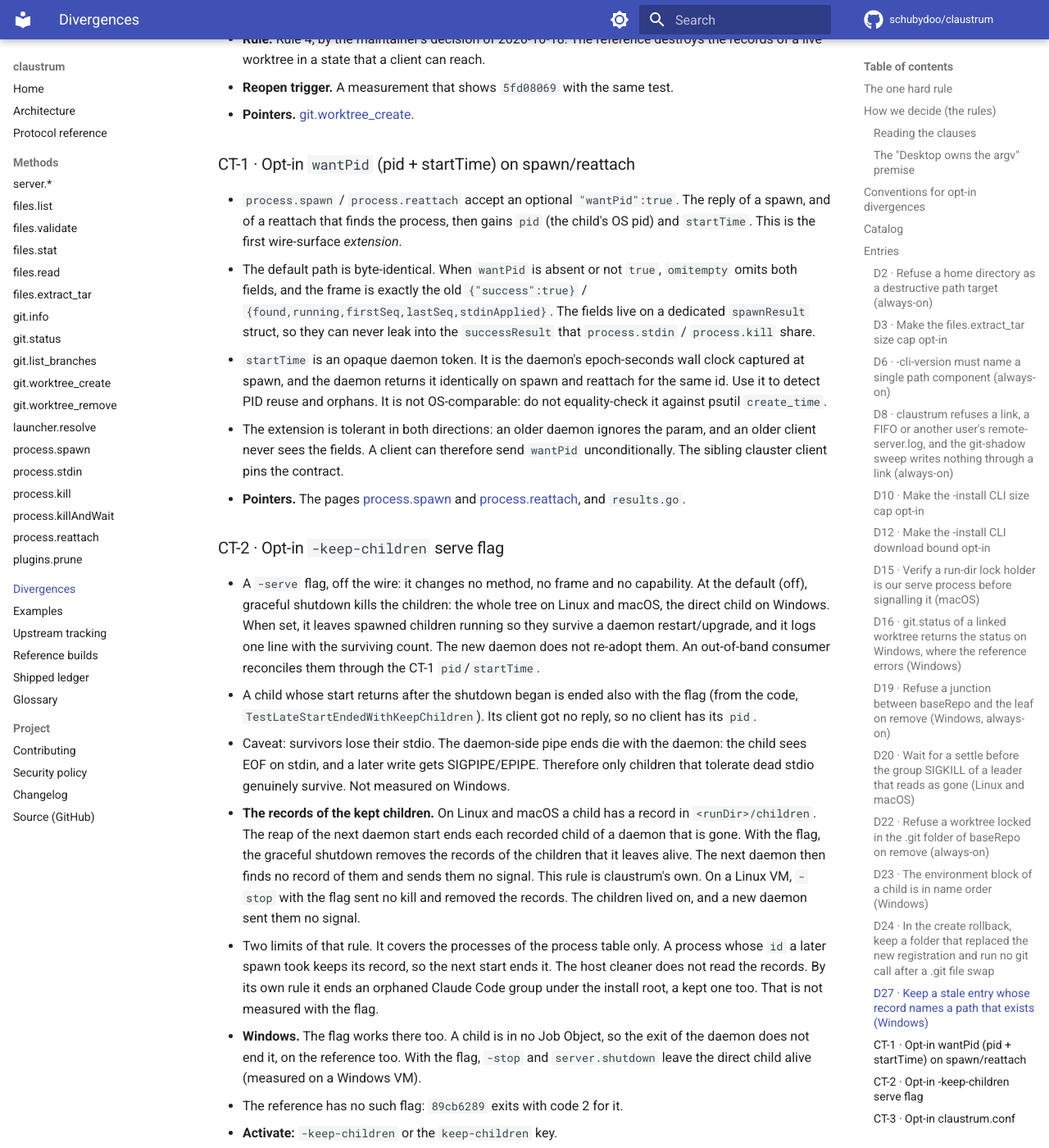
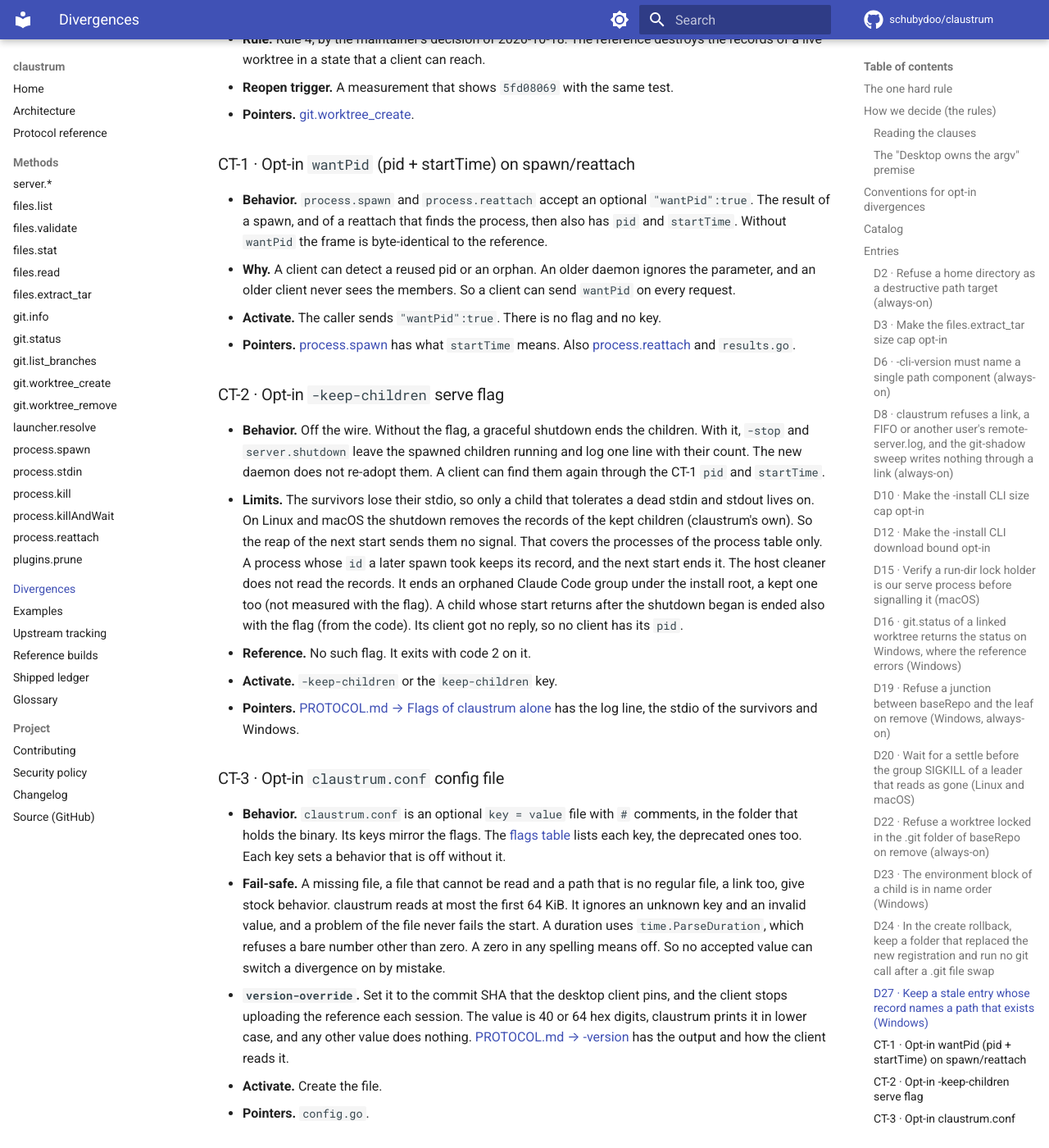
Before and after one commit to schubydoo/claustrum, an MkDocs documentation site: the page built from docs/DIVERGENCES.md, in a window 1280 px wide and 1400 px high, scrolled down 14794 px. Shown: the whole window at 82% size. Built offline with MkDocs 1.6.1 and Material for MkDocs 9.7.7, drawn with Linux system fonts in a browser that asks for light colours; comment, search, counter and statistics services are not loaded; some of the changed text lies outside the part shown.

Commit message:
docs: cut the CT and retired entries of DIVERGENCES.md and lower its limit
Co-Authored-By: Claude Opus 5.5 <noreply@anthropic.com>

```diff
--- a/docs/DIVERGENCES.md
+++ b/docs/DIVERGENCES.md
@@ -609,213 +609,159 @@ no flag and no key.
 
 ### CT-1 · Opt-in `wantPid` (pid + startTime) on spawn/reattach { #ct-1 }
 
-- `process.spawn` / `process.reattach` accept an optional `"wantPid":true`. The
-  reply of a spawn, and of a reattach that finds the process, then gains `pid`
-  (the child's OS pid) and `startTime`. This is the first wire-surface
-  *extension*.
-- The default path is byte-identical. When `wantPid` is absent or not `true`,
-  `omitempty` omits both fields, and the frame is exactly the old
-  `{"success":true}` / `{found,running,firstSeq,lastSeq,stdinApplied}`. The fields live on a
-  dedicated `spawnResult` struct, so they can never leak into the `successResult`
-  that `process.stdin` / `process.kill` share.
-- `startTime` is an opaque daemon token. It is the daemon's epoch-seconds wall
-  clock captured at spawn, and the daemon returns it identically on spawn and
-  reattach for the same id. Use it to detect PID reuse and orphans. It is not
-  OS-comparable: do not equality-check it against psutil `create_time`.
-- The extension is tolerant in both directions: an older daemon ignores the param,
-  and an older client never sees the fields. A client can therefore send `wantPid`
-  unconditionally. The sibling clauster client pins the contract.
-- **Pointers.** The pages [process.spawn](protocol/process-spawn.md#response) and
-  [process.reattach](protocol/process-reattach.md), and `results.go`.
+- **Behavior.** `process.spawn` and `process.reattach` accept an optional
+  `"wantPid":true`. The result of a spawn, and of a reattach that finds the
+  process, then also has `pid` and `startTime`. Without `wantPid` the frame is
+  byte-identical to the reference.
+- **Why.** A client can detect a reused pid or an orphan. An older daemon ignores
+  the parameter, and an older client never sees the members. So a client can
+  send `wantPid` on every request.
+- **Activate.** The caller sends `"wantPid":true`. There is no flag and no key.
+- **Pointers.** [process.spawn](protocol/process-spawn.md#response) has what
+  `startTime` means. Also [process.reattach](protocol/process-reattach.md) and
+  `results.go`.
 
 ### CT-2 · Opt-in `-keep-children` serve flag { #ct-2 }
 
-- A `-serve` flag, off the wire: it changes no method, no frame and no capability.
-  At the default (off), graceful shutdown kills the children: the whole tree on
-  Linux and macOS, the direct child on Windows. When set, it
-  leaves spawned children running so they survive a daemon restart/upgrade, and it
-  logs one line with the surviving count. The new daemon does not re-adopt them. An
-  out-of-band consumer reconciles them through the CT-1 `pid`/`startTime`.
-- A child whose start returns after the shutdown began is ended also with the flag
-  (from the code, `TestLateStartEndedWithKeepChildren`). Its client got no reply,
-  so no client has its `pid`.
-- Caveat: survivors lose their stdio. The daemon-side pipe ends die with the
-  daemon: the child sees EOF on stdin, and a later write gets SIGPIPE/EPIPE.
-  Therefore only children that tolerate dead stdio genuinely survive. Not measured
-  on Windows.
-- **The records of the kept children.** On Linux and macOS a child has a record in
-  `<runDir>/children`. The reap of the next daemon start ends each recorded
-  child of a daemon that is gone. With the flag, the graceful shutdown removes the
-  records of the children that it leaves alive. The next daemon then finds no
-  record of them and sends them no signal. This rule is claustrum's own. On a
-  Linux VM, `-stop` with the flag sent no kill and removed the records. The
-  children lived on, and a new daemon sent them no signal.
-- Two limits of that rule. It covers the processes of the process table only. A
-  process whose `id` a later spawn took keeps its record, so the next start ends
-  it. The host cleaner does not read the records. By its own rule it ends an
-  orphaned Claude Code group under the install root, a kept one too. That is not
-  measured with the flag.
-- **Windows.** The flag works there too. A child is in no Job Object, so the exit
-  of the daemon does not end it, on the reference too. With the flag, `-stop` and
-  `server.shutdown` leave the direct child alive (measured on a Windows VM).
-- The reference has no such flag: `89cb6289` exits with code 2 for it.
-- **Activate:** `-keep-children` or the `keep-children` key.
-- **Pointers.** [PROTOCOL.md → -serve](PROTOCOL.md#-serve-run-the-daemon).
+- **Behavior.** Off the wire. Without the flag, a graceful shutdown ends the
+  children. With it, `-stop` and `server.shutdown` leave the spawned children
+  running and log one line with their count. The new daemon does not re-adopt
+  them. A client can find them again through the CT-1 `pid` and `startTime`.
+- **Limits.** The survivors lose their stdio, so only a child that tolerates a
+  dead stdin and stdout lives on. On Linux and macOS the shutdown removes the
+  records of the kept children (claustrum's own). So the reap of the next start
+  sends them no signal. That covers the processes of the process table only.
+  A process whose `id` a later spawn took keeps its record, and the next start
+  ends it. The host cleaner does not read the records. It ends an orphaned
+  Claude Code group under the install root, a kept one too (not measured with
+  the flag). A child whose start returns after the shutdown began is ended also
+  with the flag (from the code). Its client got no reply, so no client has its
+  `pid`.
+- **Reference.** No such flag. It exits with code 2 on it.
+- **Activate.** `-keep-children` or the `keep-children` key.
+- **Pointers.** [PROTOCOL.md → Flags of claustrum
+  alone](PROTOCOL.md#flags-of-claustrum-alone) has the log line, the stdio of the
+  survivors and Windows.
 
 ### CT-3 · Opt-in `claustrum.conf` config file { #ct-3 }
 
-- A single place to turn deviations on. Absent ⇒ stock. This is an optional
-  `key = value` file, read from the directory that holds the binary. If the file is
-  missing, unreadable, non-regular, or malformed, claustrum behaves as a stock
-  replica. Every key gates an already-opt-in divergence. The file adds zero new
-  dependency (stdlib `bufio` + `strings.Cut`, `#` comments). claustrum ignores
-  unknown keys and invalid values, which keeps the format forward-compatible and
-  fail-safe. Precedence: explicit CLI flag > config > default.
-- Keys mirror the flags: `version-override`, `keep-children`, `metrics-addr`,
-  `wire-log`, `wire-log-max-string`, `listen-pipe`, `max-extract-bytes` (D3), `max-cli-bytes` (D10),
-  `cli-download-timeout` (D12). Four more keys are deprecated and set
-  nothing: `files-read-regular-only` (retired D4), `git-timeout` (retired D5),
-  `cli-probe-timeout` (retired D11) and `libc-probe-timeout` (retired D14). Durations use `time.ParseDuration`, which
-  rejects a bare number, except zero. Zero parses in unboundedly many spellings and
-  always means disabled. No accepted oddity can switch a divergence *on*.
-- `version-override` makes claustrum a permanent drop-in. The desktop client
-  decides whether to re-upload the daemon: it runs `<bin> --version` on the cached
-  `~/.claude/remote/srv/<pinned-sha>/server` and matches the output against the SHA
-  it pins. Stock claustrum prints its own version, so the client re-SFTPs the
-  reference every session. Set the key to that bare commit SHA. A 40-hex git SHA-1
-  is accepted, and a 64-hex value is accepted too. Anything else is a no-op.
-  claustrum then prints
-  `claude-ssh <sha> (via Claustrum …)`, the client hits the cache, and it stops
-  overwriting.
-- **Off the wire, off by default.** `-version` is CLI stdout, not a JSON-RPC frame.
-  `server.capabilities` still reports claustrum's own version.
-- Fail-safe and hardened: regular-file-only via `Lstat`, `io.LimitReader` ≤ 64 KiB,
-  per-key validation (`version-override` gated to
-  `^(?:[0-9a-fA-F]{40}|[0-9a-fA-F]{64})$` and lower-cased). claustrum uses every
-  value as data, never as a format string. Any doubt → stock. Startup never fails.
-- **Pointers.** [PROTOCOL.md → -version](PROTOCOL.md#-version), and `config.go`.
+- **Behavior.** `claustrum.conf` is an optional `key = value` file with `#`
+  comments, in the folder that holds the binary. Its keys mirror the flags. The
+  [flags table](PROTOCOL.md#flags-and-config-keys) lists each key, the
+  deprecated ones too. Each key sets a behavior that is off without it.
+- **Fail-safe.** A missing file, a file that cannot be read and a path that is no
+  regular file, a link too, give stock behavior. claustrum reads at most the
+  first 64 KiB. It ignores an unknown key and an invalid value, and a problem of
+  the file never fails the start. A duration uses `time.ParseDuration`, which
+  refuses a bare number other than zero. A zero in any spelling means off. So no
+  accepted value can switch a divergence on by mistake.
+- **`version-override`.** Set it to the commit SHA that the desktop client pins,
+  and the client stops uploading the reference each session. The value is 40 or
+  64 hex digits, claustrum prints it in lower case, and any other value does
+  nothing. [PROTOCOL.md → -version](PROTOCOL.md#-version) has the output and
+  how the client reads it.
+- **Activate.** Create the file.
+- **Pointers.** `config.go`.
 
 ### CT-4 · Opt-in hardened token persistence — deferred idea { #ct-4 }
 
-- **Context.** The daemon persists its token to `daemon.token` (`0600`) beside the
-  socket, so a client can reconnect. That is parity, and it is on by default
-  (`tokenpersist.go`). There are two accepted parity caveats. The file survives an
-  unclean kill or crash, because cleanup runs only on graceful shutdown. And on
-  Windows, `0600` is not an owner-only DACL.
-- **Idea (not built).** A `claustrum.conf` key, for example `persist-token = false`,
-  or a Windows owner-only DACL on the file, or both. These are for operators who
-  prefer a smaller on-disk
-  token window over drop-in reconnect. Must stay absent ⇒ stock.
-- **Why deferred.** There is no demand. The default matches the reference, and the
-  socket directory is already owner-scoped in the real deployment. We record the
-  idea so the security trade-off is not lost.
-- **Pointers.** [PROTOCOL.md → Token persistence](PROTOCOL.md#token-persistence-daemontoken), and `tokenpersist.go`.
+- **Idea (not built).** A `claustrum.conf` key such as `persist-token = false`,
+  or an owner-only DACL on `daemon.token` on Windows, or both. It is for an
+  operator who prefers a smaller on-disk token window over reconnect. Without
+  the key the daemon stays stock.
+- **Why deferred.** There is no demand. The default matches the reference, and
+  the socket folder is owner-only in the real deployment.
+- **Pointers.** [PROTOCOL.md → Token
+  persistence](PROTOCOL.md#token-persistence-daemontoken) has the file and its
+  two caveats, and `tokenpersist.go`.
 
 ### CT-5 · Opt-in `-listen-pipe` Windows named-pipe transport { #ct-5 }
 
-- **Shipped.** `-listen-pipe` makes `-serve` *additionally* serve the exact same
-  NDJSON JSON-RPC dispatch over a Windows named pipe, concurrently with the
-  `AF_UNIX` socket. Off ⇒ stock. The wire contract, the field ordering and the
-  framing stay the same whether a request arrives over the socket or over the pipe.
-- **Why.** Without the pipe, a Windows client that cannot consume an `AF_UNIX`
-  socket cannot attach. Python `asyncio` is the notable example: its Windows
-  Proactor loop natively supports named pipes. This was clauster's ask.
-- **Discovery + auth.** claustrum picks the pipe name
-  (`\\.\pipe\claustrum-<instance-id>`, client-opaque) and publishes it to `rpc.pipe`
-  beside the socket (atomic write before accepting, and claustrum removes it on
-  graceful shutdown). Same in-band `"auth"` + `daemon.token` handshake. Owner-only
-  DACL (SDDL
-  `D:P(A;;GA;;;<current-user-SID>)`), local-only, no new authenticated surface
-  ([SECURITY.md](https://github.com/schubydoo/claustrum/blob/main/SECURITY.md)).
-- **Windows-only:** elsewhere claustrum ignores the flag and prints a warning
-  (`honorListenPipe`). A setup failure is non-fatal: the socket still serves.
-- **Activate:** `-listen-pipe` or the `listen-pipe` key.
-- **Pointers.** [PROTOCOL.md → Named-pipe transport](PROTOCOL.md#named-pipe-transport-windows-opt-in).
-  Also `pipetransport.go` and `pipetransport_windows.go`.
+- **Behavior.** On Windows, `-serve` also serves the same JSON-RPC dispatch over a
+  named pipe, beside the `AF_UNIX` socket, with the same frames and the same
+  `"auth"`. Other systems ignore the
+  flag and log a warning. A setup failure is not fatal, and the socket still
+  serves.
+- **Why.** A Windows client that cannot use an `AF_UNIX` socket can attach.
+  Python `asyncio` is the example: its Windows loop supports named pipes.
+- **Activate.** `-listen-pipe` or the `listen-pipe` key.
+- **Pointers.** [PROTOCOL.md → Named-pipe
+  transport](PROTOCOL.md#named-pipe-transport-windows-opt-in) has the name, the
+  file rules and the DACL. Also `pipetransport.go` and
+  `pipetransport_windows.go`.
 
 ## Retired entries
 
-A retired entry is a divergence that a later reference build, or a later
-measurement of the reference, made moot. The maintainer also retires an entry to
-follow the reference. Its number is not reused, and its old
-link points here. Where a retired entry had a flag, the flag and its
-`claustrum.conf` key are still accepted, set nothing, and log one warning. The
-warning comes in the mode of the flag, `-serve` or `-install`. A duration flag
+A retired entry is a divergence that the reference made moot, or one that the
+maintainer retired to follow the reference. Its number is not reused. A retired
+flag and its `claustrum.conf` key are still accepted and set nothing. Each logs
+one warning in the mode of the flag, `-serve` or `-install`. A duration flag
 whose value does not parse fails the flag parse with exit 2 (from the code).
 
 ### D1 · Verify the `-cli-zst` blob against a supplied checksum (retired) { #d1 }
 
-Since `7d193f89` the reference checks a supplied `-cli-checksum` against the
-`-cli-zst` blob, and claustrum does the same. The compare is case-sensitive, and
-a mismatch answers `checksum mismatch` and keeps the blob.
+claustrum checks a supplied `-cli-checksum` against the `-cli-zst` blob, as the
+reference does: see [PROTOCOL.md → -install](PROTOCOL.md#-install-ensure-the-agent-cli).
 
 ### D4 · `files.read` refuses a file that is not regular (retired) { #d4 }
 
-D4 made that refusal opt-in, because older builds read such a path. `5fd08069`
-refuses it with `-32602 files.read: not a regular file` (Linux, macOS and
-Windows VMs), and claustrum now does the same with no switch. The flag
-`-files-read-regular-only` warns on `-serve`.
+`files.read` refuses a path that is not a regular file with no switch, as the
+reference does: see [files.read](protocol/files-read.md).
 
 ### D5 · Deadline on the `git` calls (retired) { #d5 }
 
-D5 made a deadline on the git calls opt-in. `5fd08069` stops the git calls of
-four methods at measured limits, and claustrum now has those limits, always. See
+The git calls have the time limits of the reference, always: see
 [PROTOCOL.md → Time limits of git calls](PROTOCOL.md#time-limits-of-git-calls).
-The flag `-git-timeout` warns on `-serve`.
 
 ### D7 · `-cli-version` must not collide with the install temp sweep (retired) { #d7 }
 
-Since `4534d86` the sweep removes an entry that is about 10 minutes old or more.
-So the reference installs a version such as `.fetch-1` and keeps it. claustrum
-does the same, and [D6](#d6) still applies to every version.
+A version with a sweep name, such as `.fetch-1`, installs and stays in that run,
+as on the reference. [D6](#d6) still applies to every version.
 
 ### D9 · Namespace-wide params binding (retired) { #d9 }
 
-A method now ignores a member that another method of its namespace reads, as
-`5fd08069` does (Linux, macOS and Windows VMs).
+A method ignores a member that another method of its namespace reads, as the
+reference does: see [PROTOCOL.md → Params presence and
+typing](PROTOCOL.md#params-presence-and-typing).
 
 ### D11 · Deadline on the `<cli> --version` run of `-install` (retired) { #d11 }
 
-The reference stops a present CLI at 30 s (Linux, macOS and Windows). It stops
-a CLI that it installed in the same run at 120 s. It answers a `cli unresponsive: …`
-`cliError` with `"cliUnresponsive":true`. claustrum now does the
-same, always. The flag `-cli-probe-timeout` warns on `-install`.
+D11 made a deadline on that run opt-in, and claustrum now stops it at the 30 s and
+120 s of the reference, always: see
+[PROTOCOL.md → -install](PROTOCOL.md#-install-ensure-the-agent-cli).
 
 ### D13 · `-install` verified the checksum before decompressing (retired) { #d13 }
 
-`5fd08069` decompresses first and answers the decoder text with a right or a
-wrong checksum. claustrum now decompresses into the staging file first and
-verifies before the chmod, the clear and the rename.
+claustrum decompresses into the staging file first, as the reference does, so a
+body that is no zstd archive answers the decoder text. The checksum test comes
+before the chmod, the clear and the rename.
 
 ### D14 · Deadline on the `ldd --version` libc probe (retired) { #d14 }
 
-Since `19f30c46` the reference bounds `ldd` at 5 s and then waits up to about
-2 s for its output. claustrum now does the same, always. The flag
-`-libc-probe-timeout` warns on `-install`.
+The `ldd` probe has the 5 s bound of the reference, always: see
+[PROTOCOL.md → -install](PROTOCOL.md#-install-ensure-the-agent-cli).
 
 ### D17 · An abandoned `lsof` run reads as busy, not idle (retired) { #d17 }
 
-Take an idle daemon whose `lsof` run `SIGKILL` cannot end. There `5fd08069`
-also sends no SIGTERM. It keeps the run dir and logs the same refusal line
-(macOS VM).
-claustrum takes longer for that pass, but no signal and no folder differ, so it
-is no divergence.
+On macOS an idle daemon whose `lsof` run `SIGKILL` cannot end gets no SIGTERM
+and keeps its run dir, as on the reference. Only the time of that pass differs:
+see [PROTOCOL.md → The `lsof` reads](PROTOCOL.md#the-lsof-reads-macos).
 
 ### D18 · `-cli-version` must not start with `.blob-` (retired) { #d18 }
 
-`5fd08069` counts and removes no `.blob-` file, because its prune counts version
-files only (Linux, macOS and Windows VMs). claustrum writes no `.blob-` file
-now, and it accepts such a version.
+claustrum writes no `.blob-` file and accepts a version that starts with
+`.blob-`, and the prune counts version files only, as on the reference.
 
 ### D21 · A second daemon on a live socket appends to `remote-server.log` (retired) { #d21 }
 
-On Windows the launcher now truncates a held log, and each daemon writes at its
-own offset, as `5fd08069` does (Windows VM).
+On Windows the launcher truncates a held log, and each daemon writes at its own
+offset, as on the reference: see [PROTOCOL.md → Daemon
+log](PROTOCOL.md#daemon-log-remote-serverlog).
 
 ### D25 · Answer `"unavailable"` for the peer check and serve every caller (retired) { #d25 }
 
-On Linux claustrum now checks the namespaces of each caller, with the frames of
-`5fd08069` (Linux VM).
+On Linux claustrum checks the namespaces of each caller with the frames of the
+reference: see [server.capabilities](protocol/server.md#the-peer-check).
 
 ## Candidates considered but not taken
 
```
Also changed, not shown: 1 other file.
